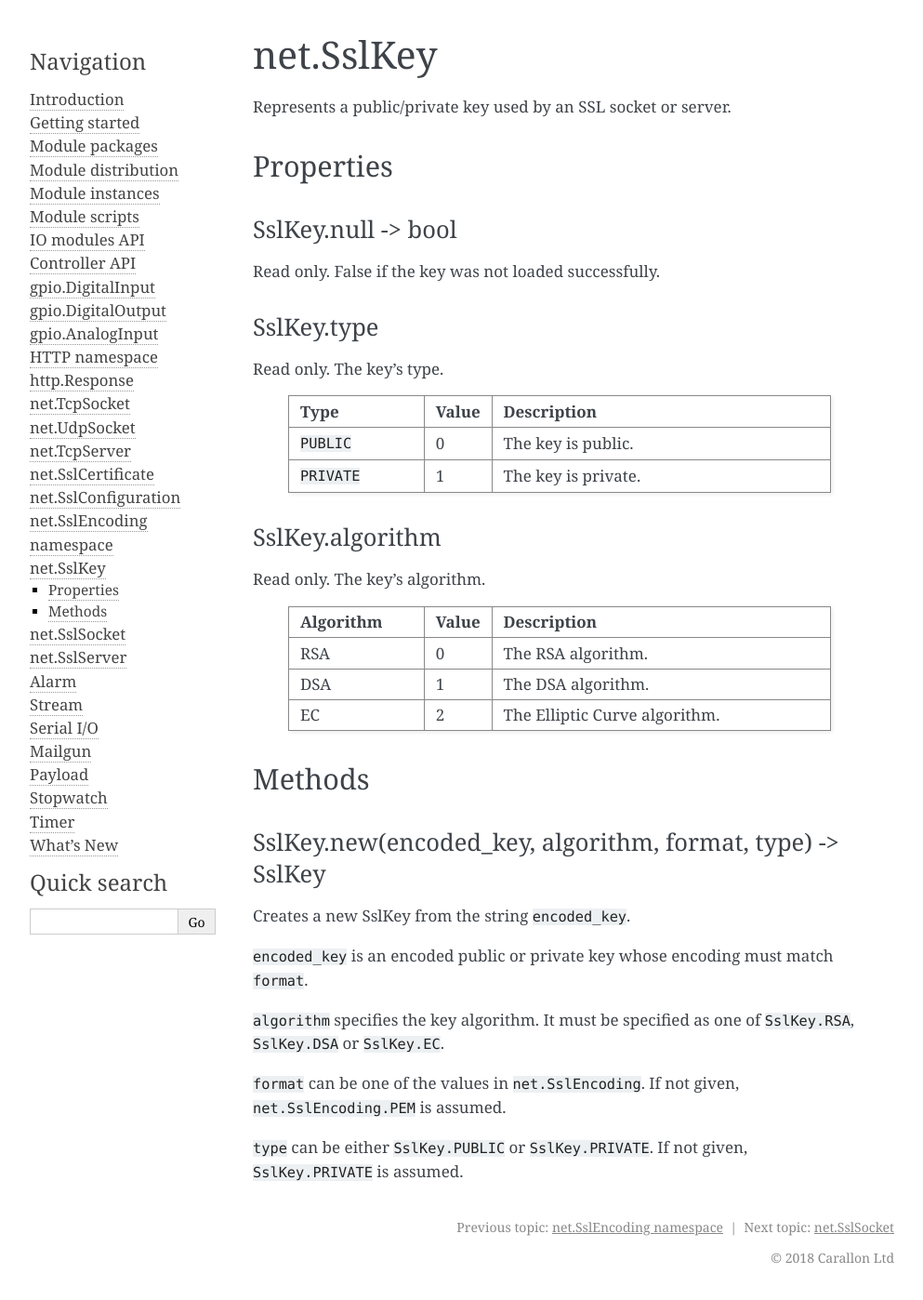
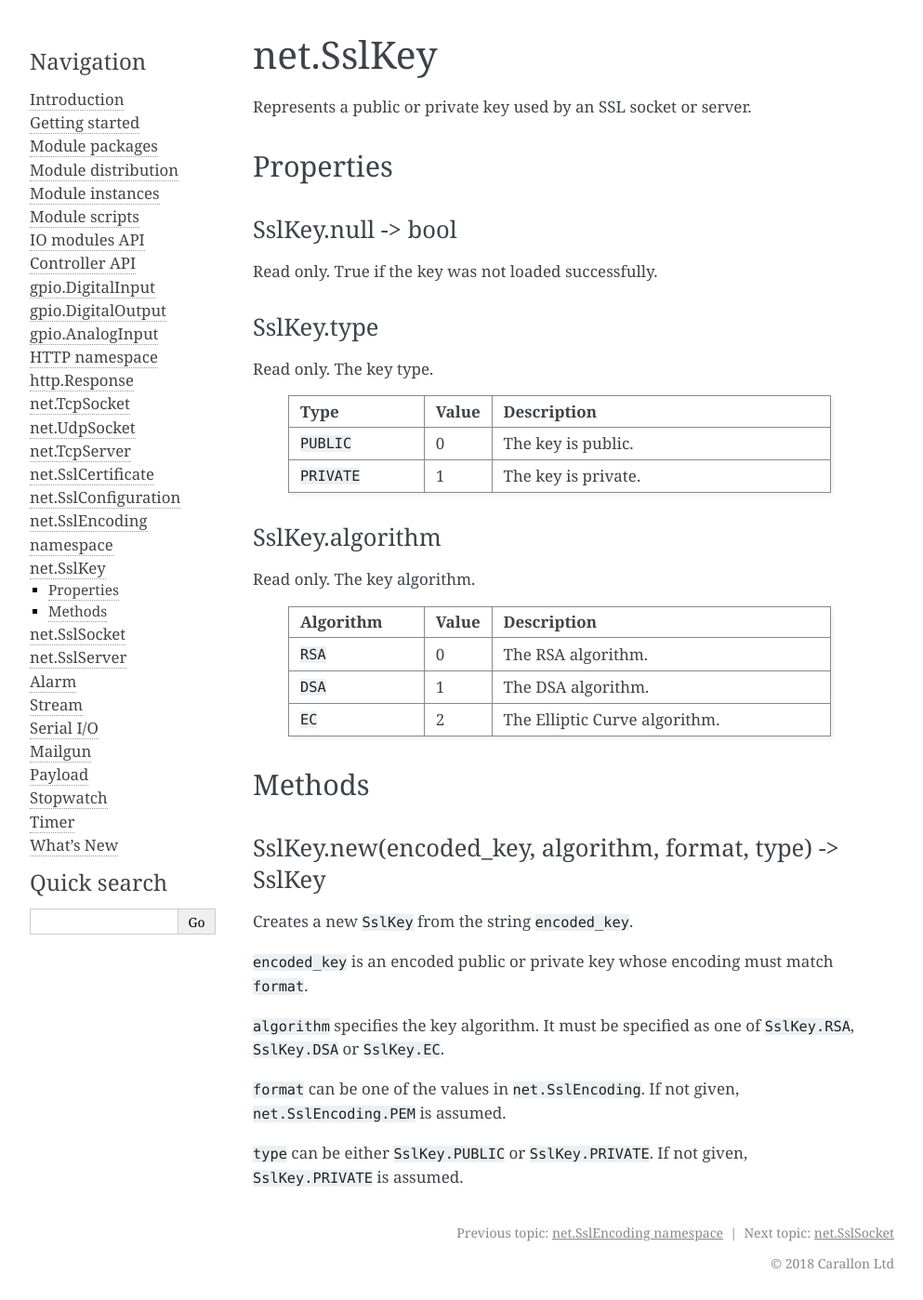
Before and after one commit to carallon/io-module-developer-guide, a Sphinx documentation site: the page built from source/api/net/sslkey.rst, in a window 1280 px wide. Shown: the whole page at 93% size, without its empty margins (148-1141 px from the left). Built offline with Sphinx 7.4.7, drawn with Linux system fonts in a browser that asks for light colours.

Commit message:
Tidy up sslkey.rst.

```diff
--- a/source/api/net/sslkey.rst
+++ b/source/api/net/sslkey.rst
@@ -1,7 +1,7 @@
 net.SslKey
-#############
+##########
 
-Represents a public/private key used by an SSL socket or server.
+Represents a public or private key used by an SSL socket or server.
 
 Properties
 **********
@@ -9,12 +9,12 @@ Properties
 SslKey.null -> bool
 ===================
 
-Read only. False if the key was not loaded successfully.
+Read only. True if the key was not loaded successfully.
 
 SslKey.type
 ===========
 
-Read only. The key's type.
+Read only. The key type.
 
 .. list-table::
     :widths: 2 1 5
@@ -33,7 +33,7 @@ Read only. The key's type.
 SslKey.algorithm
 ================
 
-Read only. The key's algorithm.
+Read only. The key algorithm.
 
 .. list-table::
     :widths: 2 1 5
@@ -42,13 +42,13 @@ Read only. The key's algorithm.
     * - Algorithm
       - Value
       - Description
-    * - RSA
+    * - ``RSA``
       - 0
       - The RSA algorithm.
-    * - DSA
+    * - ``DSA``
       - 1
       - The DSA algorithm.
-    * - EC
+    * - ``EC``
       - 2
       - The Elliptic Curve algorithm.
 
@@ -56,9 +56,9 @@ Methods
 *******
 
 SslKey.new(encoded_key, algorithm, format, type) -> SslKey
-======================
+==========================================================
 
-Creates a new SslKey from the string  ``encoded_key``.
+Creates a new ``SslKey`` from the string  ``encoded_key``.
 
 ``encoded_key`` is an encoded public or private key whose encoding must match ``format``.
 
```
